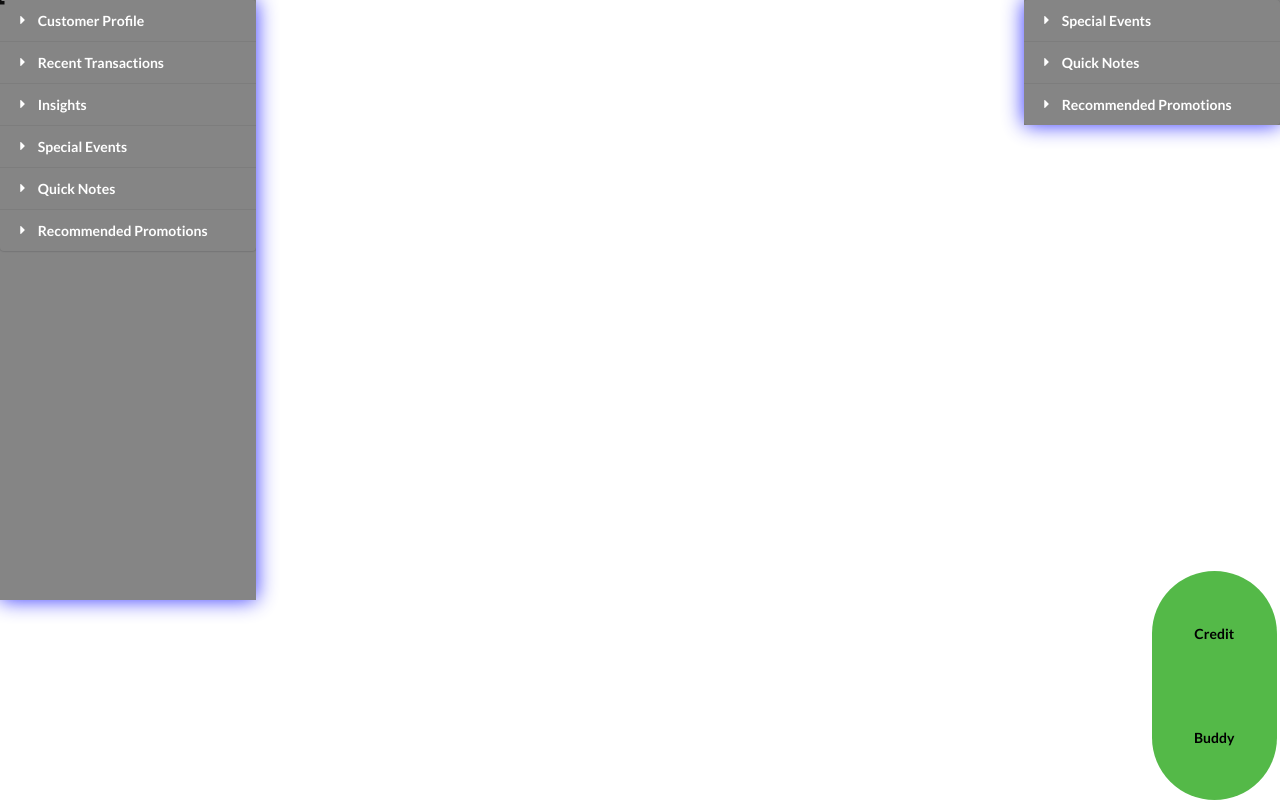
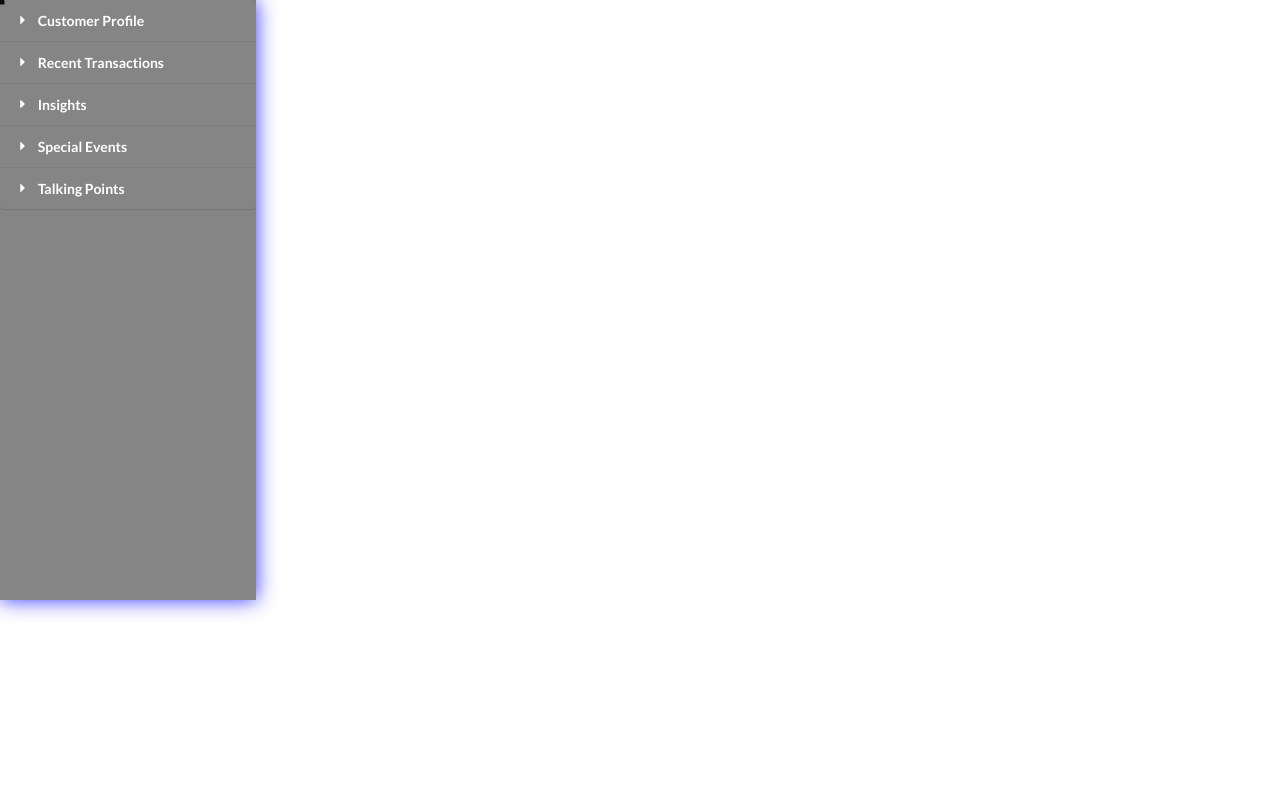
Before and after one commit to brentzucker/ar, a Flask app: page / in a window 1280 px wide. Run offline with Flask 2, Linux system fonts and the light colour scheme; data that the repository does not hold is empty; some libraries are stand-ins or nearby versions.

Commit message:
Added new frontend code

```diff
--- a/API/templates/index.htm
+++ b/API/templates/index.htm
@@ -402,7 +402,7 @@ function getImgAsBase64Str(video) {
           <br>
           STD Spending: $38.55 -->
       </div>
-      <div class="title">
+      <div class="title" id="d1">
         <i class="dropdown icon"></i>
         8/28/2017
       </div>
@@ -410,15 +410,15 @@ function getImgAsBase64Str(video) {
           <table class="ui inverted table" style="color:white; background-color: #358038; font-size: 12.5">
             <tr>
               <td>Merchant</td>
-              <td>Whole Foods</td>
+              <td id="t1">Whole Foods</td>
             </tr>
             <tr>
               <td>Amount</td>
-              <td>$9.95</td>
+              <td id="a1">$9.95</td>
             </tr>
           </table>
       </div>
-      <div class="title">
+      <div class="title" id="d2">
           <i class="dropdown icon"></i>
           8/27/2017
       </div>
@@ -426,15 +426,15 @@ function getImgAsBase64Str(video) {
           <table class="ui inverted table" style="color:white; background-color: #358038; font-size: 12.5">
             <tr>
               <td>Merchant</td>
-              <td>Walmart</td>
+              <td id="t2">Walmart</td>
             </tr>
             <tr>
               <td>Amount</td>
-              <td>$5.55<td>
+              <td id="a2">$5.55</td>
             </tr>
           </table>
       </div>
-      <div class="title">
+      <div class="title" id="d3">
           <i class="dropdown icon"></i>
           8/25/2017
       </div>
@@ -442,15 +442,15 @@ function getImgAsBase64Str(video) {
           <table class="ui inverted table" style="color:white; background-color: #358038; font-size: 12.5">
             <tr>
               <td>Merchant</td>
-              <td>Publix</td>
+              <td id="t3">Publix</td>
             </tr>
             <tr>
               <td>Amount</td>
-              <td>$39.92</td>
+              <td id="a3">$39.92</td>
             </tr>
           </table>
       </div>
-      <div class="title">
+      <div class="title" id="d4">
           <i class="dropdown icon"></i>
           8/22/2017
       </div>
@@ -458,15 +458,15 @@ function getImgAsBase64Str(video) {
           <table class="ui inverted table" style="color:white; background-color: #358038; font-size: 12.5">
             <tr>
               <td>Merchant</td>
-              <td>Uber</td>
+              <td id="t4">Uber</td>
             </tr>
             <tr>
               <td>Amount</td>
-              <td>$18.95</td>
+              <td id="a4">$18.95</td>
             </tr>
           </table>
       </div>
-      <div class="title">
+      <div class="title" id="d5">
           <i class="dropdown icon"></i>
           8/22/2017
       </div>
@@ -648,10 +648,10 @@ function getImgAsBase64Str(video) {
           </table>
           <form class="ui fluid form">
   <div class="field"><center><h4>Advice</h4></center>
-    <div class="ui pointing label">
+    <div class="ui pointing label" id="advice1">
       Invest in Bonds
     </div>
-    <div class="ui pointing label">
+    <div class="ui pointing label" id="advice2">
       Open IRA
     </div>
   </div>
@@ -722,22 +722,21 @@ function getImgAsBase64Str(video) {
           <i class="dropdown icon"></i>
           Holidays
       </div>
-      <div class="content">
-        Thanksgiving <br>
+      <div class="content" id="event1">
         Adam's Birthday
       </div>
       <div class="title">
           <i class="dropdown icon"></i>
           Sporting Events
       </div>
-      <div class="content">
+      <div class="content" id="event2">
         Falcons Game <br>
       </div>
       <div class="title">
           <i class="dropdown icon"></i>
           Music Events
       </div>
-      <div class="content">
+      <div class="content" id="event3">
         Taylor Swift <br>
       </div>
 </div>
@@ -745,7 +744,7 @@ function getImgAsBase64Str(video) {
 
 <div class="title">
     <font color="white"><i class="dropdown icon"></i></font>
-    <font color="white">Quick Notes</font>
+    <font color="white">Talking Points</font>
   </div>
 <div class="content">
 <div class="ui vertical container segment shapeSegment">
@@ -757,13 +756,13 @@ function getImgAsBase64Str(video) {
               <div class="demo auto ui shape">
                 <div class="sides">
                   <div class="active first side">
-                    <font color="white"><p>Today is Adam's Birthday</p></font>
+                    <font color="white"><p id="talking_point_1">Today is Adam's Birthday</p></font>
                   </div>
                   <div class="second side">
-                    <font color="white"><p>Adam should open an IRA account</p></font>
+                    <font color="white"><p id="talking_point_2">Adam should open an IRA account</p></font>
                   </div>
                   <div class="third side">
-                    <font color="white"><p>Switching to card X could save Adam 5% each month</p></font>
+                    <font color="white"><p id="talking_point_3">Switching to card X could save Adam 5% each month</p></font>
                   </div>
                 </div>
               </div>
@@ -785,240 +784,22 @@ function getImgAsBase64Str(video) {
     </div>
 </div>
 
-<div class="title">
+<!--<div class="title">
     <font color="white"><i class="dropdown icon"></i></font>
     <font color="white">Recommended Promotions</font>
   </div>
 <div class="content">
-</div>
+</div> -->
 
 </div>
 </div>
 
-<div id="Rightoverlay">
-<div class="ui styled accordion" style="background-color: transparent; color: white;">
-  <div class="title">
-    <font color="white"><i class="dropdown icon"></i></font>
-    <font color="white">Special Events</font>
+<!-- Camera -->
+<div id="camera">
+    <video autoplay="true" id="video" style="width:100%;"></video>
 </div>
-  <div class="content">
-    <div class="accordion transition visible" style="display: block !important;">
-      <div class="title">
-          <i class="dropdown icon"></i>
-          Holidays
-      </div>
-      <div class="content">
-        Thanksgiving <br>
-        Adam's Birthday
-      </div>
-      <div class="title">
-          <i class="dropdown icon"></i>
-          Sporting Events
-      </div>
-      <div class="content">
-        Falcons Game <br>
-      </div>
-      <div class="title">
-          <i class="dropdown icon"></i>
-          Music Events
-      </div>
-      <div class="content">
-        Taylor Swift <br>
-      </div>
-</div>
-</div>
+<!-- End of Camera -->
 
-<div class="title">
-    <font color="white"><i class="dropdown icon"></i></font>
-    <font color="white">Quick Notes</font>
-  </div>
-<div class="content">
-<div class="ui vertical container segment shapeSegment">
-      <div class="ui middle aligned stackable grid container">
-        <div class="row">
-          <div class="sixteen wide column">
-            <div class="ui tab active" data-tab="examples">
-              <div class="ui divider"></div>
-              <div class="demo auto ui shape">
-                <div class="sides">
-                  <div class="active first side">
-                    <font color="white"><p>Today is Adam's Birthday</p></font>
-                  </div>
-                  <div class="second side">
-                    <font color="white"><p>Adam should open an IRA account</p></font>
-                  </div>
-                  <div class="third side">
-                    <font color="white"><p>Switching to card X could save Adam 5% each month</p></font>
-                  </div>
-                </div>
-              </div>
-              <div class="ui ignored divider"></div>
-              <div class="ui ignored icon direction buttons">
-                <div class="ui button" data-animation="flip" title="Flip Left" data-direction="left"><i class="left long arrow icon"></i></div>
-                <div class="ui button" data-animation="flip" title="Flip Up" data-direction="up"><i class="up long arrow icon"></i></div>
-                <div class="ui icon button" data-animation="flip" title="Flip Down" data-direction="down"><i class="down long arrow icon"></i></div>
-                <div class="ui icon button" data-animation="flip" title="Flip Right" data-direction="right"><i class="right long arrow icon"></i></div>
-              </div>
-              <!--<div class="ui ignored icon direction buttons">
-                <div class="ui button" title="Flip Over" data-animation="flip" data-direction="over"><i class="retweet icon"></i></div>
-                <div class="ui button" title="Flip Back" data-animation="flip" data-direction="back"><i class="flipped retweet icon"></i></div>
-              </div> -->
-            </div>
-          </div>
-        </div>
-      </div>
-    </div>
-</div>
-
-<div class="title">
-    <font color="white"><i class="dropdown icon"></i></font>
-    <font color="white">Recommended Promotions</font>
-  </div>
-<div class="content">
-</div>
-</div>
-</div>
-
-<!-- Bottom Box for Quick Info-->
-<div id="BottomOverlay">
-<center><div id="test" class="ui circular animated button full-circle" style="bottom:0; position: fixed; background-color: #54B948 " tabindex="0">
-    <div class="visible content">Credit Buddy</div>
-    <div class="hidden content">
-        <i class="large black smile icon"></i>
-    </div></div></center>
-
-</div>
-<div class="ui modal test" style="z-index: -10; width: 60%; position: fixed; opacity: 2.5" id="">
-  <i class="close icon"></i>
-  <div class="header">
-    Credit Buddy
-  </div>
-  <div class="image content">
-    <div class="ui medium image">
-      <h3>Customer Goals:</h3>
-      <ul>
-      <li>Purchase $72,800 automobile</li>
-      <li>Have $275,000 in savings by 2020</li>
-      </ul>
-      <!--<img src="https://semantic-ui.com/images/avatar2/large/rachel.png"> -->
-    </div>
-    <div class="description">
-      <div class="ui header">Here are some tips to help Adam reach his credit goals.</div>
-      <p>Save $400/month to reduce spending to $1400.00 per month over a 12 month period.</p>
-      <p></p>
-    </div>
-  </div>
-  <div class="actions">
-    <div class="ui black deny button">
-      Exit
-    </div>
-    <!--<div class="ui positive right labeled icon button">
-      Yep, that's me
-      <i class="checkmark icon"></i>
-    </div> -->
-  </div>
-</div>
-<!--<center><h4><font color="white">Quick Notes</font></h4></center>
-<div class="ui vertical container segment shapeSegment">
-      <div class="ui middle aligned stackable grid container">
-        <div class="row">
-          <div class="sixteen wide column">
-            <div class="ui tab active" data-tab="examples">
-              <div class="ui divider"></div>
-              <div class="demo auto ui shape">
-                <div class="sides">
-                  <div class="active first side">
-                    <font color="white"><p>Today is Adam's Birthday</p></font>
-                  </div>
-                  <div class="second side">
-                    <font color="white"><p>Adam should open an IRA account</p></font>
-                  </div>
-                  <div class="third side">
-                    <font color="white"><p>Switching to card X could save Adam 5% each month</p></font>
-                  </div>
-                </div>
-              </div>
-              <div class="ui ignored divider"></div>
-              <div class="ui ignored icon direction buttons">
-                <div class="ui button" data-animation="flip" title="Flip Left" data-direction="left"><i class="left long arrow icon"></i></div>
-                <div class="ui button" data-animation="flip" title="Flip Up" data-direction="up"><i class="up long arrow icon"></i></div>
-                <div class="ui icon button" data-animation="flip" title="Flip Down" data-direction="down"><i class="down long arrow icon"></i></div>
-                <div class="ui icon button" data-animation="flip" title="Flip Right" data-direction="right"><i class="right long arrow icon"></i></div>
-              </div> -->
-              <!--<div class="ui ignored icon direction buttons">
-                <div class="ui button" title="Flip Over" data-animation="flip" data-direction="over"><i class="retweet icon"></i></div>
-                <div class="ui button" title="Flip Back" data-animation="flip" data-direction="back"><i class="flipped retweet icon"></i></div>
-              </div>
-            </div>
-          </div>
-        </div>
-      </div>
-    </div> -->
-
-<!--<div class="ui card" style="overflow: scroll; bottom: 0; position: fixed">
-  <div class="content">
-    <div class="header">Quick Notes</div>
-  </div>
-  <div class="content">
-    <h4 class="ui sub header">Activity</h4>
-    <div class="ui small feed">
-      <div class="event">
-        <div class="content">
-          <div class="summary">
-             <a>Elliot Fu</a> added <a>Jenny Hess</a> to the project
-          </div>
-        </div>
-      </div>
-      <div class="event">
-        <div class="content">
-          <div class="summary">
-             <a>Stevie Feliciano</a> was added as an <a>Administrator</a>
-          </div>
-        </div>
-      </div>
-      <div class="event">
-        <div class="content">
-          <div class="summary">
-             <a>Helen Troy</a> added two pictures
-          </div>
-        </div>
-      </div>
-    </div>
-  </div>
-  <div class="extra content">
-    <button class="ui button">Join Project</button>
-  </div>
-</div> -->
-<!--<center><h4><font color='white'>Quick Notes</font></h4></center> -->
-<!--<button class="ui button yellow create_btn" type="button" id="test">Create</button>
-
-<div class="ui modal test" style="z-index: 10000">
-  <i class="close icon"></i>
-  <div class="header">
-    Profile Picture
-  </div>
-  <div class="image content">
-    <div class="ui medium image">
-      <img src="https://semantic-ui.com/images/avatar2/large/rachel.png">
-    </div>
-    <div class="description">
-      <div class="ui header">We've auto-chosen a profile image for you.</div>
-      <p>We've grabbed the following image from the <a href="https://www.gravatar.com" target="_blank">gravatar</a> image associated with your registered e-mail address.</p>
-      <p>Is it okay to use this photo?</p>
-    </div>
-  </div>
-  <div class="actions">
-    <div class="ui black deny button">
-      Nope
-    </div>
-    <div class="ui positive right labeled icon button">
-      Yep, that's me
-      <i class="checkmark icon"></i>
-    </div>
-  </div>
-</div>
-</div> -->
-<!-- End of Bottom Box -->
 
 
 <script>
@@ -1099,13 +880,129 @@ document.getElementById("testt").innerHTML = "my text"
 
 <!-- Set the id variables -->
 <!--document.getElementById("testt").innerHTML = "my text" -->
+<script>
+//Set Demographics
+document.getElementById("demographics_name").innerHTML = "Eli Rosner";
+document.getElementById("demographics_age").innerHTML = "23 x 2";
+document.getElementById("demographics_birthdate").innerHTML = "04/04/1971";
+document.getElementById("demographics_ethnicity").innerHTML = "White"; //We might remove this
+document.getElementById("demographics_location").innerHTML = "San Francisco, CA";
+document.getElementById("demographics_zip").innerHTML = "87789";
+document.getElementById("demographics_maritial_status").innerHTML = "Married" ;
+document.getElementById("demographics_employment_status").innerHTML = "Employed";
+
+//Credit Score
+var creditStyle1 = "<center><font color='green' size='20'>";
+var creditStyle2 = "</font></center> <br>"
+var credit_score = "850";
+var credit = creditStyle1.concat(credit_score);
+var credit2 = credit.concat(creditStyle2);
+document.getElementById('credit_score').innerHTML = credit2;
+
+//Card Usage
+document.getElementById('card1label').innerHTML = "Chase 90%";
+$("#cardusagebar3").attr('data-percent',90);
+document.getElementById('card2label').innerHTML = "Visa 82%";
+$("#cardusagebar").attr('data-percent',82);
+document.getElementById('card3label').innerHTML = "Discover 30%";
+$("#cardusagebar2").attr('data-percent',30);
+
+//Debit Card
+document.getElementById('debit_card_balance').innerHTML = "$3,204.00"; //Works through here
+
+//Recent Transactions
+var dropdown = "<i class='dropdown icon'></i>"  //We need to concat this with out dates so there is a dropdown icon in the div
+var d1 = "09/11/2017";
+var d2 = "09/10/2017";
+var d3 = "09/09/2017";
+var d4 = "09/08/2017";
+var d5 = "09/07/2017";
+var date1 = dropdown.concat(d1)
+var date2 = dropdown.concat(d2)
+var date3 = dropdown.concat(d3)
+var date4 = dropdown.concat(d4)
+var date5 = dropdown.concat(d5)
+document.getElementById("d1").innerHTML = date1;
+document.getElementById("d2").innerHTML = date2;
+document.getElementById("d3").innerHTML = date3;
+document.getElementById("d4").innerHTML = date4;
+document.getElementById("d5").innerHTML = date5;
+document.getElementById("total_monthly_spending").innerHTML = "$10245.55";
+document.getElementById("t1").innerHTML = "Whole Foods";
+document.getElementById("a1").innerHTML = "$235.55";
+document.getElementById("t2").innerHTML = "Best Buy";
+document.getElementById("a2").innerHTML = "$1255.55";
+document.getElementById("t3").innerHTML = "AMC";
+document.getElementById("a3").innerHTML = "$32.55";
+document.getElementById("t4").innerHTML = "Ferragamo";
+document.getElementById("a4").innerHTML = "$1155.55";
+document.getElementById("t5").innerHTML = "Nordstrom";
+document.getElementById("a5").innerHTML = "$555.22";
+
+
+//Lifetime Value
+document.getElementById("ltv_value").innerHTML = "$5,332,233.23";
+document.getElementById("ltv_date").innerHTML = "9 months";
+document.getElementById("ltv_probability").innerHTML = "92%"
+
+//User Rating
+$("#star_rating").attr('data-rating',4);
+
+//Credit Card
+document.getElementById("high_usage_card").innerHTML = "Chase";
+document.getElementById("recommended_card").innerHTML = "Master Card";
+document.getElementById("recommendation_reason").innerHTML = "1% more cash back on travel";
+document.getElementById("predicted_next_month_spending").innerHTML = "$8,225.55";
+document.getElementById("predicted_high_spending_category").innerHTML = "travel";
+
+
+//Classification
+document.getElementById("cluster_group_name").innerHTML = "Working Professionals";
+document.getElementById("cluster_average_income").innerHTML = "$255,500.00";
+document.getElementById("cluster_average_expense").innerHTML = "$82,500.55";
+document.getElementById("cluster_401k_allotment").innerHTML = "8%";
+document.getElementById("c1").innerHTML = "Travel";
+document.getElementById("category1").innerHTML = "38%";
+document.getElementById("c2").innerHTML = "Restaurants/Bars";
+document.getElementById("category2").innerHTML = "22%";
+document.getElementById("c3").innerHTML = "Entertainment";
+document.getElementById("category3").innerHTML = "21%";
+document.getElementById("c4").innerHTML = "Uber";
+document.getElementById("category4").innerHTML = "19%";
+
+document.getElementById("comparison_spending_in_group").innerHTML = "Low";
+document.getElementById("comparison_spending_general").innerHTML = "Low";
+document.getElementById("comparison_saving_in_group").innerHTML = "High";
+document.getElementById("comparison_saving_general").innerHTML = "High";
+
+//Investments
+document.getElementById("has_401k").innerHTML = "Yes";
+document.getElementById("has_IRA").innerHTML = "Yes";
+document.getElementById("amount_in_savings").innerHTML = "$5,500,234.88";
+document.getElementById("specified_risk_tolerance").innerHTML = "Moderate";
+document.getElementById("advice1").innerHTML = "Allocate more in Utilities";
+document.getElementById("advice2").innerHTML = "Reduce travel expenses";
+
+//Loans
+document.getElementById("loan_eligibility").innerHTML = "Yes";
+document.getElementById("loan_type").innerHTML = "Mortgage";
+document.getElementById("max_loan_amount").innerHTML = "$12,500,000";
+
+//Customer Engagement
+document.getElementById("suggested_engagement_method").innerHTML = "Email";
+
+//Special Events
+document.getElementById("event1").innerHTML = "Eli's Birthday";
+document.getElementById("event2").innerHTML = "Falcons's Game";
+document.getElementById("event3").innerHTML = "Music Midtown";
+
+//Talking Points
+document.getElementById("talking_point_1").innerHTML = "Today is Eli's Birthday";
+document.getElementById("talking_point_2").innerHTML = "Suspicious charge detected on 09/10/2017";
+document.getElementById("talking_point_3").innerHTML = "Eli eligible for mortgage of $12,500,000";
+</script>
 <!-- End of setting the id variables -->
 
-<!-- Camera -->
-<div id="camera">
-    <video autoplay="true" id="video" style="width:100%;"></video>
-</div>
-<!-- End of Camera -->
 
 
 <!-- SCRIPTS -->
```
Also changed, not shown: other parts of API/templates/index.htm (+13 -13 lines). Lines whose indentation alone changed are shown as unchanged.
